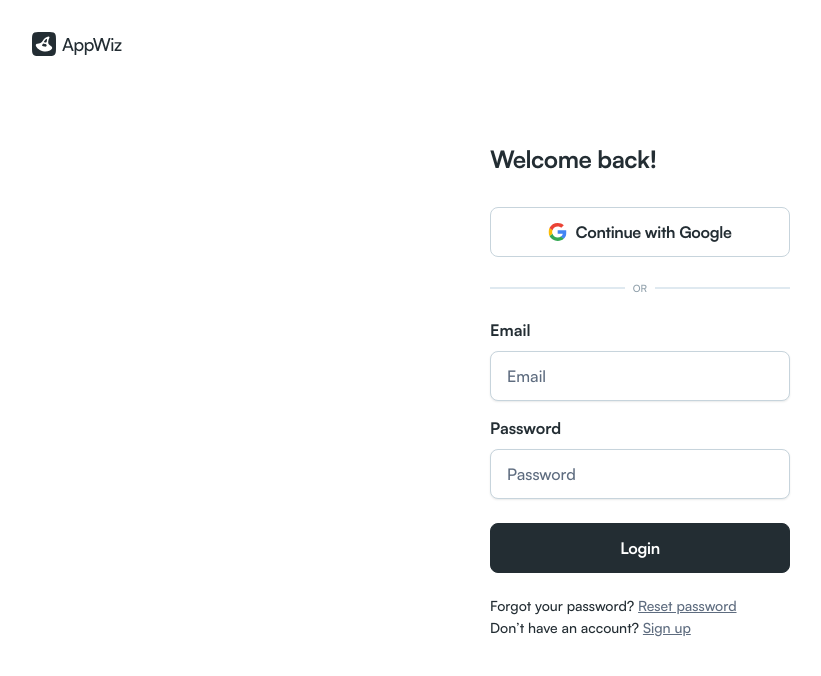
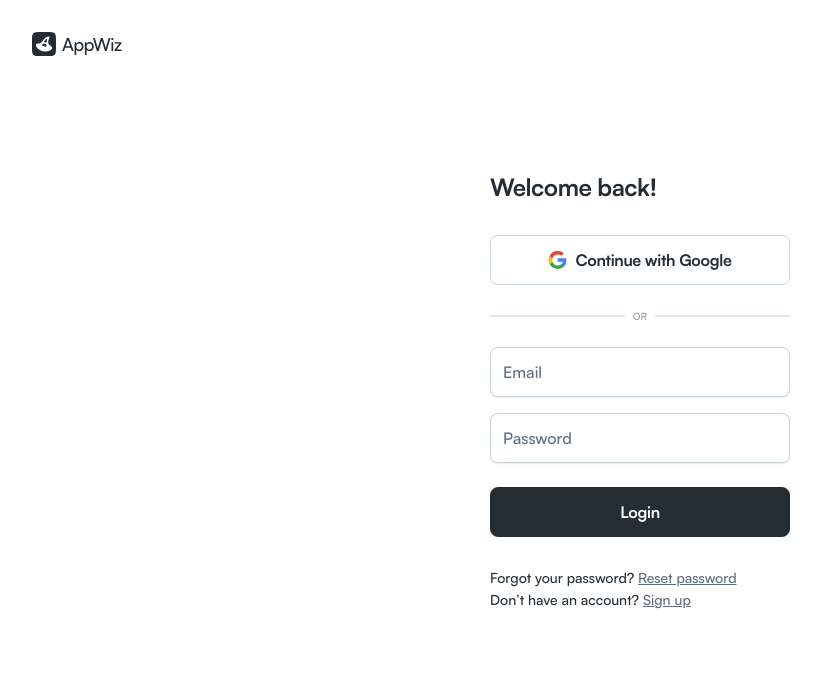
Before and after one commit to bztravis/appwiz-web, a Next.js app: page /login in a window 1280 px wide. Shown: the top 676 px of the page, without its empty margins (0-821 px from the left). Built offline with nearby package versions, Linux system fonts and the light colour scheme.

Commit message:
Remove labels from login inputs, adjust padding on lg inputs and buttons

```diff
--- a/src/app/(auth)/login/page.tsx
+++ b/src/app/(auth)/login/page.tsx
@@ -38,24 +38,15 @@ export default function Page() {
           </HatFlex.Row>
 
           <HatFlex.Col gap="md">
-            <HatTextInput
-              size="lg"
-              label="Email"
-              placeholder="Email"
-              type="email"
-            />
+            <HatTextInput size="lg" placeholder="Email" type="email" />
 
-            <HatTextInput
-              size="lg"
-              label="Password"
-              placeholder="Password"
-              type="password"
-            />
+            <HatTextInput size="lg" placeholder="Password" type="password" />
           </HatFlex.Col>
 
           <HatButton size="lg" onClick={() => console.log('clicked')}>
             Login
           </HatButton>
+        </HatFlex.Col>
 
         <HatFlex.Col gap="xs">
           <HatText.p>
@@ -67,7 +58,6 @@ export default function Page() {
           </HatText.p>
         </HatFlex.Col>
       </HatFlex.Col>
-      </HatFlex.Col>
     </>
   )
 }
--- a/src/hat/HatButton/HatButton.module.scss
+++ b/src/hat/HatButton/HatButton.module.scss
@@ -39,7 +39,7 @@ $space-sm-md: u.average(sizes.$space-sm, sizes.$space-md);
 }
 
 .lg {
-  padding: $space-sm-md sizes.$space-md;
+  padding: $space-sm-md $space-sm-md;
   gap: sizes.$space-sm;
   font-size: sizes.$font-md;
   line-height: sizes.$line-height-lg;
--- a/src/hat/HatTextInput/HatTextInput.module.scss
+++ b/src/hat/HatTextInput/HatTextInput.module.scss
@@ -55,7 +55,7 @@ $space-sm-md: u.average(sizes.$space-sm, sizes.$space-md);
 
 .lg {
   input {
-    padding: $space-sm-md sizes.$space-md;
+    padding: $space-sm-md $space-sm-md;
     font-size: sizes.$font-md;
     line-height: sizes.$line-height-lg;
   }
```
Also changed, not shown: src/app/(auth)/reset/page.tsx (+6 -11 lines), src/app/(auth)/sign-up/page.tsx (+4 -4 lines). Lines whose indentation alone changed are shown as unchanged.
